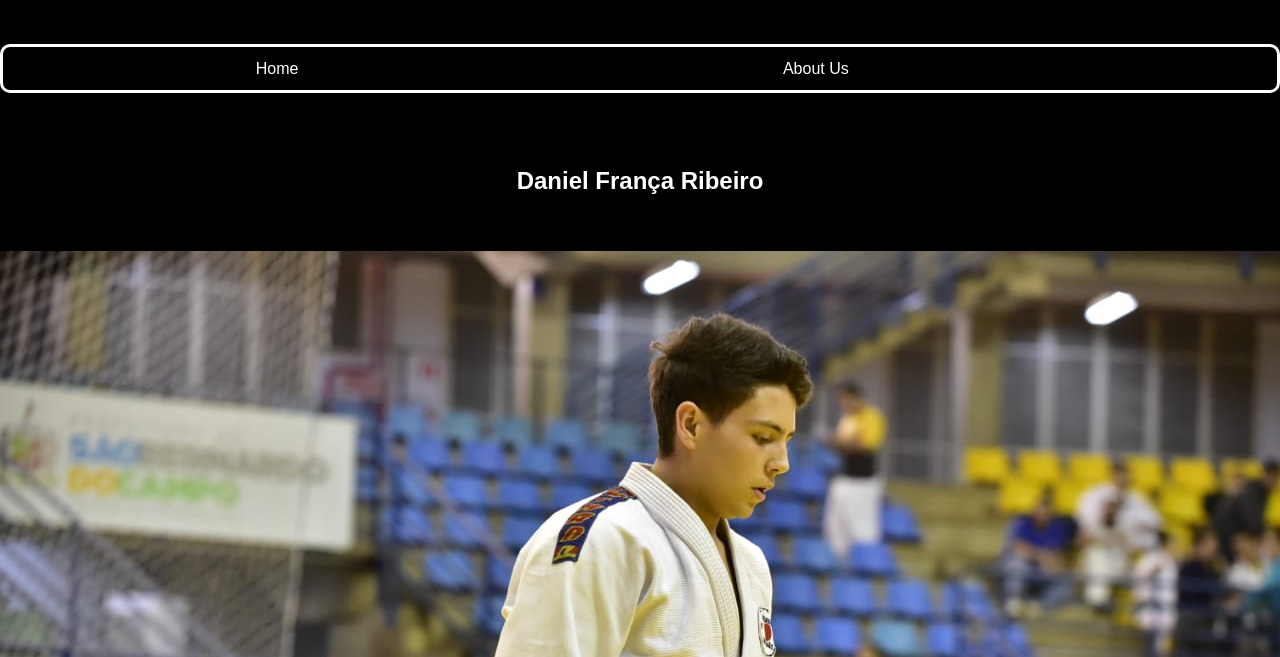
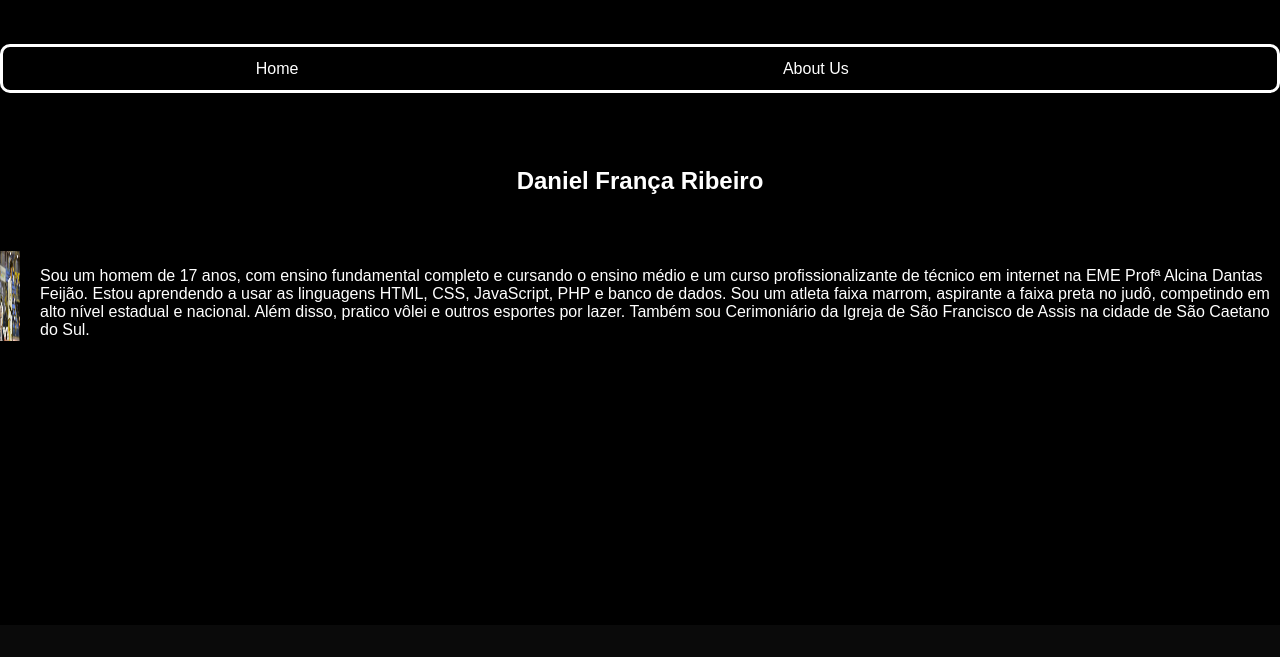
Before and after one commit to GLira09/portfoliod, a plain HTML site: page index.html in a window 1280 px wide. Shown: the part 133-790 px from the top of the page. Drawn offline with Linux system fonts and the light colour scheme.

Commit message:
portfolio.css

```diff
--- a/portfolio.css
+++ b/portfolio.css
@@ -13,7 +13,9 @@ body {
 .apresentacao__conteudo_titulo{ text-align: center;}
 
 .apresentacao__conteudo_imagem{
-
+  height: 90px; /* Define a altura do corpo para ocupar toda a altura da tela */
+  width: 20px;
+  align-items: flex-start; /* Alinha os itens no topo */
 }
 
 .cabecalho__marca__nome{ text-align: center; }
```
